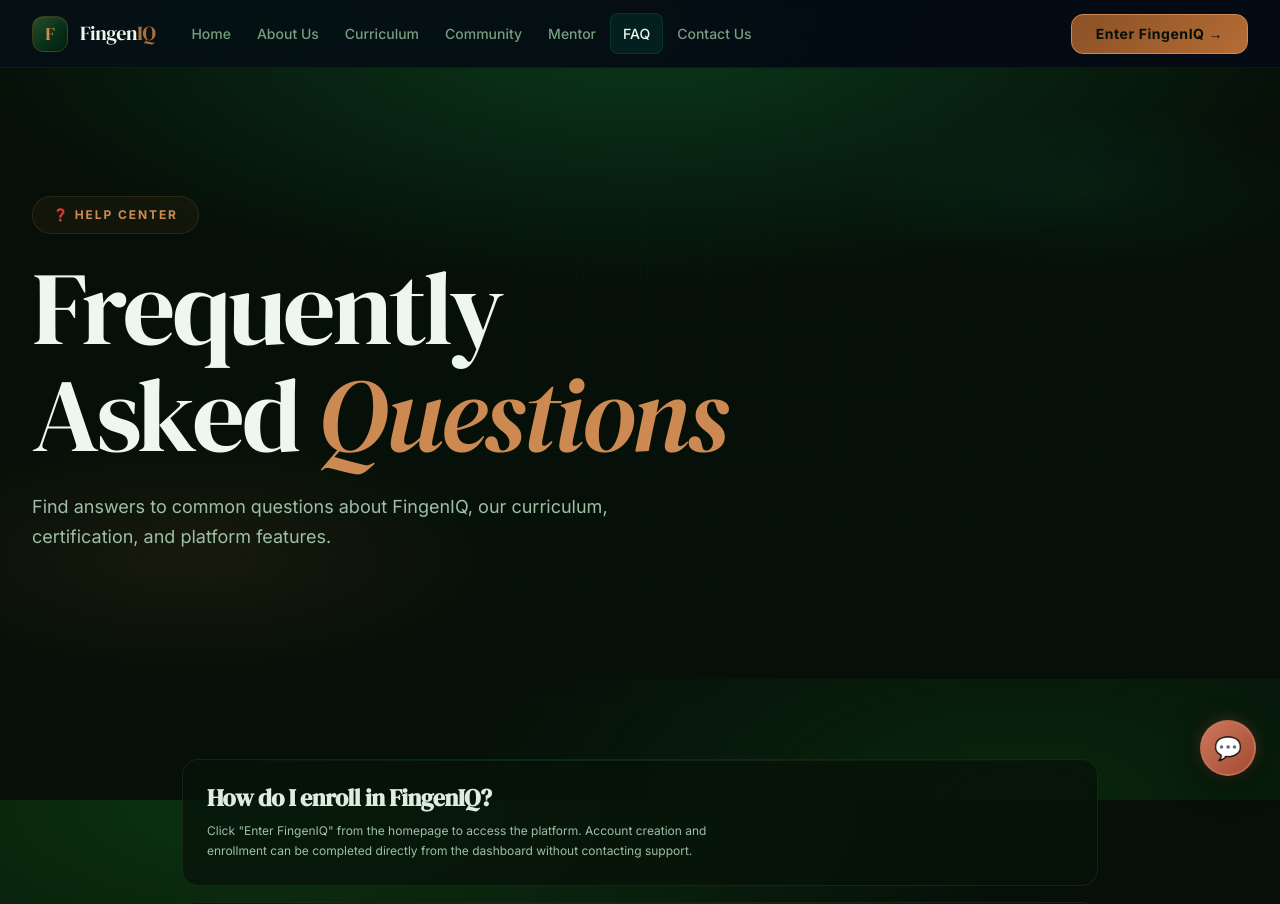
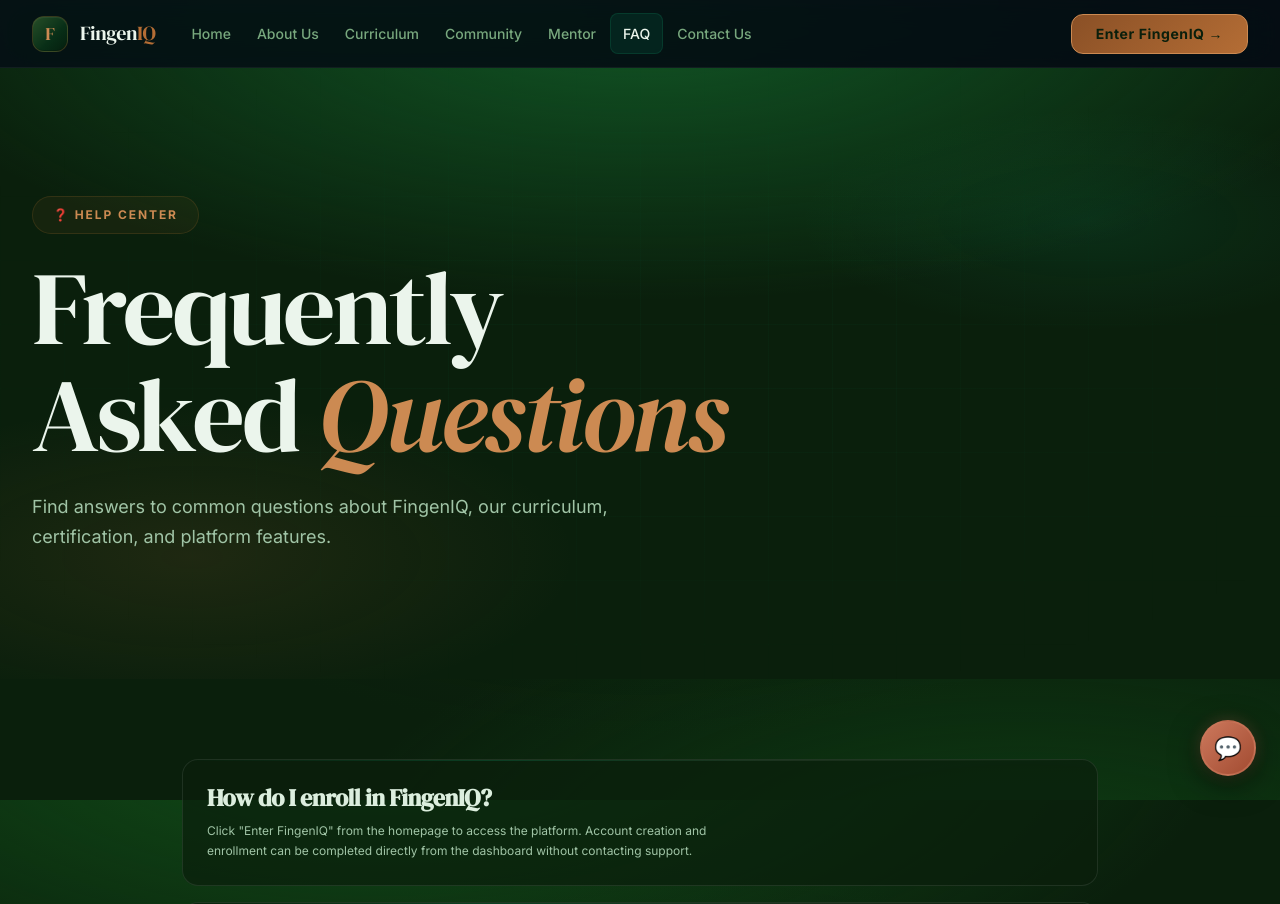
Before and after one commit to mediaworksrdx-cell/FingenIQ, a Next.js app: page /faq in a window 1280 px wide. Shown: the top 904 px of the page. Built offline with nearby package versions, Linux system fonts and the light colour scheme.

Commit message:
feat(design): remove all black - full green theme across every surface

```diff
--- a/src/app/globals.css
+++ b/src/app/globals.css
@@ -8,10 +8,10 @@
 
 /* ─── COLOR TOKENS ──────────────────────────────────────────────────────────── */
 :root {
-  /* Ink — light green dark backgrounds */
-  --ink-950: #061008; --ink-900: #0B1A0C; --ink-850: #112212; --ink-800: #182E19;
-  --ink-750: #1F3A20; --ink-700: #284D2A; --ink-600: #386040; --ink-500: #507858;
-  --ink-400: #769E7E; --ink-300: #9DC0A5; --ink-200: #C0D8C4; --ink-100: #DDEEE0; --ink-50: #EDF7EF;
+  /* Ink — full green backgrounds (no black) */
+  --ink-950: #0A1F0C; --ink-900: #0E2811; --ink-850: #133215; --ink-800: #1A3E1D;
+  --ink-750: #214B24; --ink-700: #2C5E30; --ink-600: #3C7541; --ink-500: #548C5A;
+  --ink-400: #78A87E; --ink-300: #A0C4A6; --ink-200: #C2D9C6; --ink-100: #DCEEDE; --ink-50: #EBF5EC;
 
   /* Forest Green — primary action surfaces (replaces navy) */
   --navy-950: #021209; --navy-900: #041E0E; --navy-800: #083318; --navy-700: #0E4724; --navy-600: #145D2F; --navy-500: #1D813F; --navy-400: #27A855;
@@ -108,15 +108,15 @@
   /* ─── Z-INDEX ────────────────────────────────────────────────────────────── */
   --z-dropdown: 100; --z-sticky: 200; --z-drawer: 250; --z-modal: 300; --z-toast: 400;
 
-  /* ─── DARK-MODE SURFACE TOKENS (Light green dark) ── */
-  --dm-bg: #061008;
-  --dm-surface-1: #0B1A0C;
-  --dm-surface-2: #112212;
-  --dm-surface-3: #182E19;
-  --dm-border: rgba(255,255,255,0.07);
-  --dm-text-primary: #DDEEE0;
-  --dm-text-secondary: #9DC0A5;
-  --dm-text-muted: #507858;
+  /* ─── DARK-MODE SURFACE TOKENS (Full green — no black) ── */
+  --dm-bg: #0A1F0C;
+  --dm-surface-1: #0E2811;
+  --dm-surface-2: #133215;
+  --dm-surface-3: #1A3E1D;
+  --dm-border: rgba(255,255,255,0.08);
+  --dm-text-primary: #DCEEDE;
+  --dm-text-secondary: #A0C4A6;
+  --dm-text-muted: #548C5A;
 }
 
 /* ─── RESET & BASE ──────────────────────────────────────────────────────────── */
@@ -125,9 +125,9 @@ html { font-size: 16px; scroll-behavior: smooth; -webkit-font-smoothing: antiali
 body {
   background-color: var(--ink-950);
   background-image:
-    radial-gradient(ellipse 100% 70% at 20% 0%, rgba(16,80,24,0.55) 0%, transparent 60%),
-    radial-gradient(ellipse 80% 60% at 80% 100%, rgba(14,71,20,0.40) 0%, transparent 55%),
-    radial-gradient(ellipse 60% 50% at 50% 50%, rgba(6,16,8,0.50) 0%, transparent 80%);
+    radial-gradient(ellipse 120% 80% at 30% -10%, rgba(20,100,30,0.70) 0%, transparent 55%),
+    radial-gradient(ellipse 100% 70% at 80% 110%, rgba(16,80,24,0.60) 0%, transparent 55%),
+    radial-gradient(ellipse 70% 60% at 50% 50%, rgba(10,31,12,0.40) 0%, transparent 70%);
   background-attachment: fixed;
   color: var(--ink-100);
   font-family: var(--font-sans);
@@ -387,7 +387,7 @@ code {
   position: fixed;
   top: 0; left: 0; right: 0;
   height: var(--nav-height);
-  background: rgba(6,16,8,0.90);
+  background: rgba(10,31,12,0.88);
   backdrop-filter: blur(28px) saturate(180%);
   -webkit-backdrop-filter: blur(28px) saturate(180%);
   border-bottom: 1px solid rgba(16,185,129,0.12);
@@ -732,10 +732,10 @@ code {
 
 /* ─── CARDS ──────────────────────────────────────────────────────────────────── */
 .card {
-  background: rgba(7,18,9,0.75);
+  background: rgba(10,31,12,0.70);
   backdrop-filter: blur(16px);
   -webkit-backdrop-filter: blur(16px);
-  border: 1px solid rgba(255,255,255,0.07);
+  border: 1px solid rgba(255,255,255,0.09);
   border-radius: var(--radius-xl);
   padding: var(--sp-6);
   position: relative;
@@ -751,12 +751,12 @@ code {
   position: absolute;
   top: 0; left: 0; right: 0;
   height: 1px;
-  background: linear-gradient(90deg, transparent, rgba(16,185,129,0.15), rgba(255,255,255,0.06), transparent);
+  background: linear-gradient(90deg, transparent, rgba(16,185,129,0.20), rgba(255,255,255,0.07), transparent);
 }
 .card:hover {
-  background: rgba(14,71,36,0.18);
-  border-color: rgba(16,185,129,0.20);
-  box-shadow: 0 8px 32px rgba(0,0,0,0.5), 0 0 20px rgba(16,185,129,0.06);
+  background: rgba(20,65,24,0.55);
+  border-color: rgba(16,185,129,0.25);
+  box-shadow: 0 8px 32px rgba(0,0,0,0.3), 0 0 24px rgba(16,185,129,0.08);
 }
 
 .card--interactive { cursor: pointer; }
@@ -984,9 +984,9 @@ code {
   position: absolute;
   inset: 0;
   background:
-    radial-gradient(ellipse 90% 70% at 50% -5%, rgba(14,87,42,0.55) 0%, transparent 58%),
-    radial-gradient(ellipse 50% 40% at 15% 80%, rgba(180,109,53,0.10) 0%, transparent 50%),
-    radial-gradient(ellipse 40% 30% at 85% 20%, rgba(16,185,129,0.07) 0%, transparent 45%),
+    radial-gradient(ellipse 100% 80% at 50% -10%, rgba(20,110,48,0.70) 0%, transparent 60%),
+    radial-gradient(ellipse 60% 50% at 15% 80%, rgba(180,109,53,0.12) 0%, transparent 50%),
+    radial-gradient(ellipse 50% 40% at 85% 25%, rgba(16,185,129,0.10) 0%, transparent 45%),
     var(--ink-950);
 }
 .hero__grid {
```
